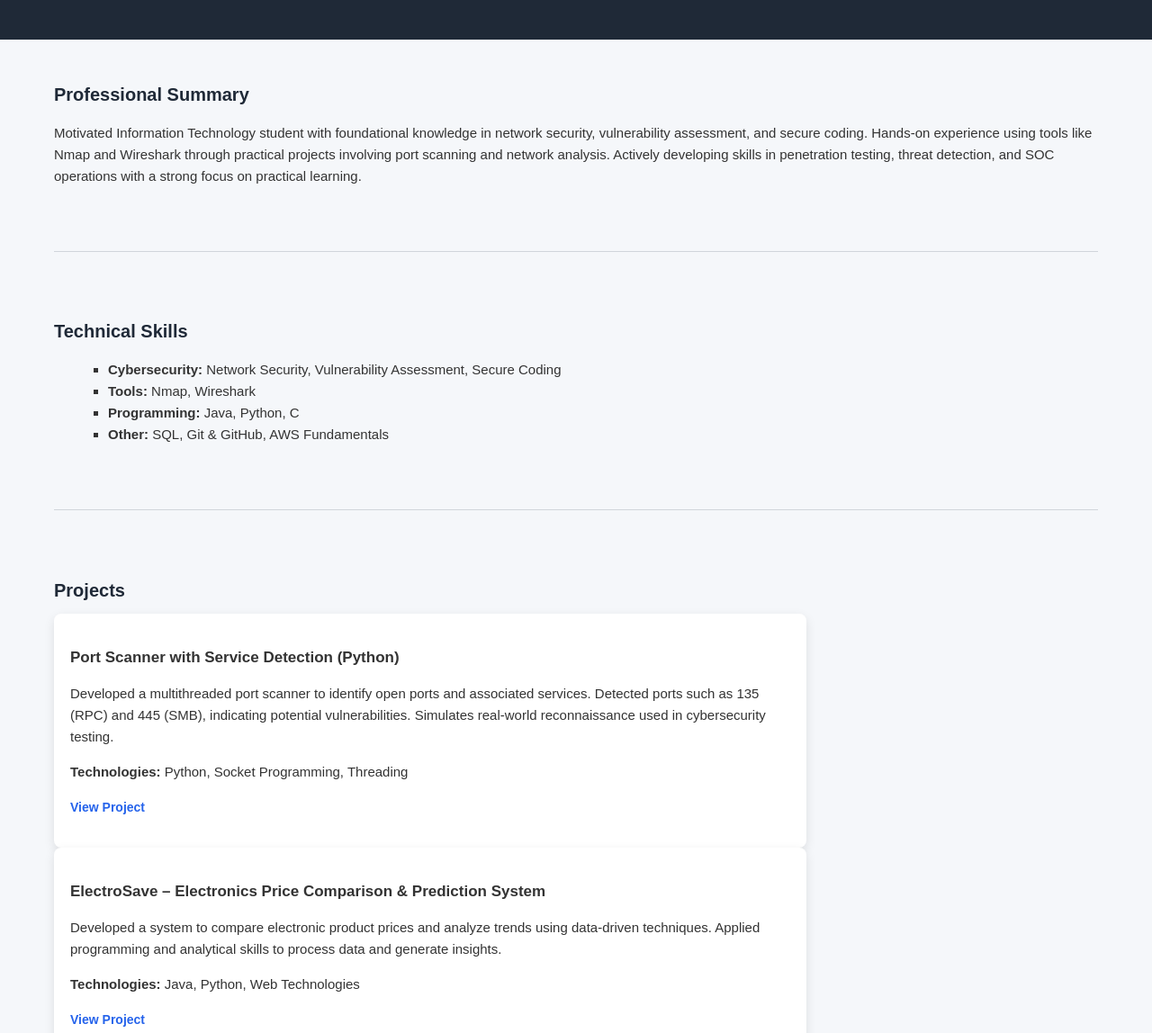
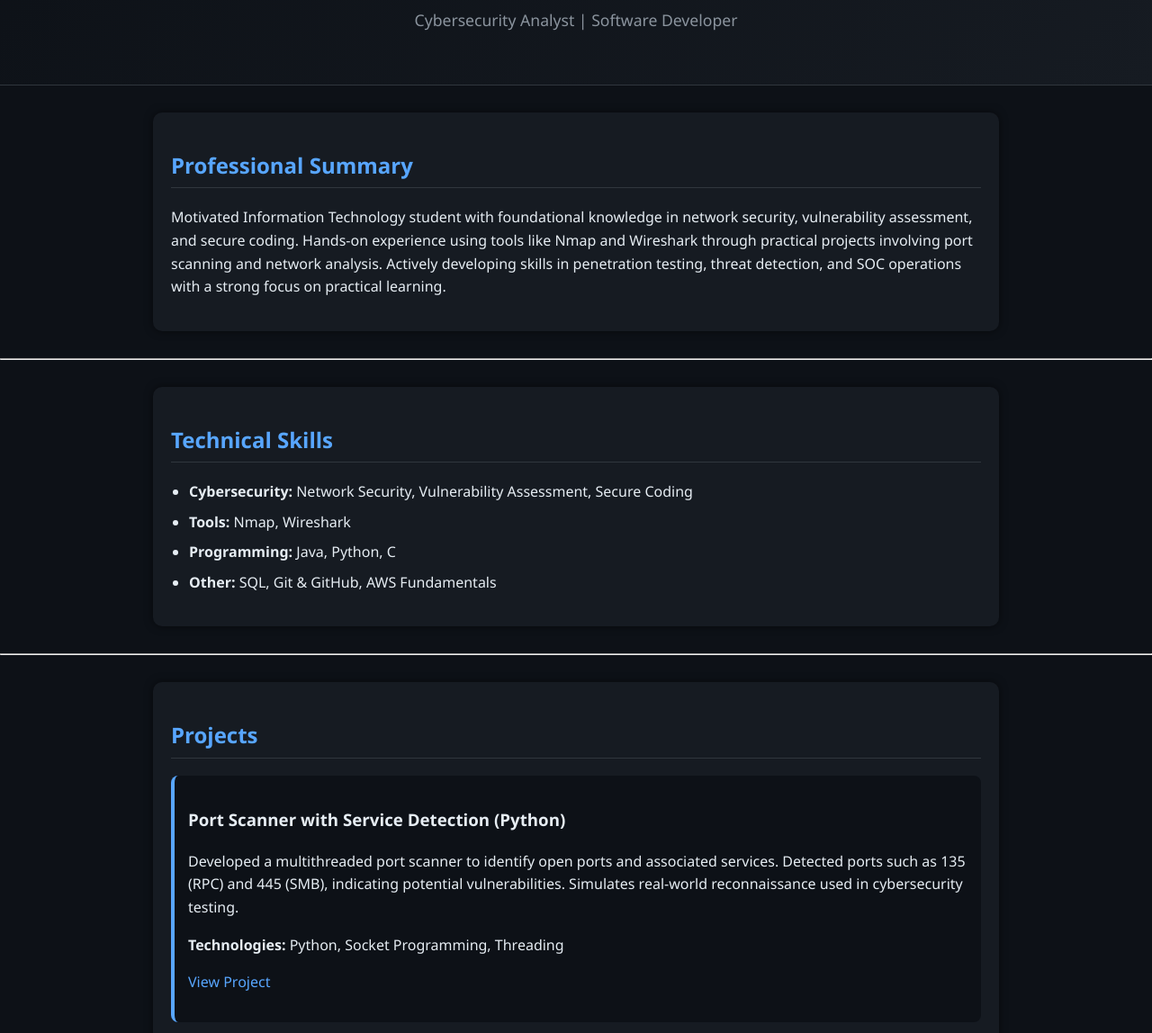
Before and after one commit to DHARUNYADEVI/dharunyadevi.github.io, a plain HTML site: page index.html in a window 1280 px wide. Shown: the part 140-1288 px from the top of the page at 90% size. Drawn offline with Linux system fonts and the light colour scheme.

Commit message:
Update style.css

```diff
--- a/style.css
+++ b/style.css
@@ -1,99 +1,108 @@
+/* ===== GLOBAL STYLES ===== */
 body {
-    font-family: Arial, sans-serif;
     margin: 0;
-    background-color: #f5f7fa;
-    color: #333;
-    font-size: 15px;   /* reduced from default */
+    font-family: 'Segoe UI', sans-serif;
+    background-color: #0d1117;
+    color: #e6edf3;
     line-height: 1.6;
 }
 
-/* Header */
+/* ===== HEADER ===== */
 header {
-    background-color: #1f2937;
-    color: white;
     text-align: center;
-    padding: 35px 20px;
+    padding: 40px 20px;
+    background: linear-gradient(135deg, #0d1117, #161b22);
+    border-bottom: 1px solid #30363d;
 }
 
 header h1 {
-    font-size: 28px;   /* slightly smaller */
-    margin-bottom: 6px;
+    font-size: 2.5rem;
+    color: #58a6ff;
+    margin-bottom: 10px;
 }
 
 header p {
-    font-size: 14px;
+    font-size: 1.1rem;
+    color: #8b949e;
 }
 
-/* Sections */
+/* ===== SECTIONS ===== */
 section {
-    padding: 28px 60px;
+    max-width: 900px;
+    margin: 30px auto;
+    padding: 20px;
+    background: #161b22;
+    border-radius: 10px;
+    box-shadow: 0 0 10px rgba(0,0,0,0.5);
+    transition: transform 0.3s ease;
+}
+
+section:hover {
+    transform: translateY(-5px);
 }
 
 h2 {
-    color: #1f2937;
-    font-size: 20px;   /* reduced heading size */
-    margin-bottom: 10px;
+    color: #58a6ff;
+    border-bottom: 1px solid #30363d;
+    padding-bottom: 5px;
 }
 
-/* Skills */
-ul {
-    list-style-type: square;
-    margin-left: 20px;
-    font-size: 15px;
+/* ===== PROJECT CARDS ===== */
+.project {
+    margin-top: 15px;
+    padding: 15px;
+    background: #0d1117;
+    border-left: 4px solid #58a6ff;
+    border-radius: 8px;
+    transition: 0.3s;
 }
 
-/* Project Card */
-.project {
-    background: white;
-    padding: 18px;
-    border-radius: 8px;
-    box-shadow: 0 4px 12px rgba(0,0,0,0.1);
-    max-width: 800px;
-    font-size: 15px;
+.project:hover {
+    background: #1c2128;
+    transform: scale(1.02);
 }
 
-.project h3 {
-    font-size: 17px;
+/* ===== LINKS ===== */
+a {
+    color: #58a6ff;
+    text-decoration: none;
+}
+
+a:hover {
+    text-decoration: underline;
+}
+
+/* ===== LIST ===== */
+ul {
+    padding-left: 20px;
+}
+
+li {
     margin-bottom: 8px;
 }
 
-.project a {
-    text-decoration: none;
-    color: #2563eb;
-    font-weight: bold;
-    font-size: 14px;
+/* ===== FOOTER ===== */
+footer {
+    text-align: center;
+    padding: 15px;
+    color: #8b949e;
+    border-top: 1px solid #30363d;
 }
 
-.project a:hover {
-    text-decoration: underline;
+section {
+    opacity: 0;
+    transform: translateY(20px);
+    animation: fadeIn 0.8s ease forwards;
 }
 
-/* Divider */
-hr {
-    border: none;
-    height: 1px;
-    background-color: #d1d5db;
-    margin: 28px 60px;
+section:nth-child(1) { animation-delay: 0.2s; }
+section:nth-child(2) { animation-delay: 0.4s; }
+section:nth-child(3) { animation-delay: 0.6s; }
+section:nth-child(4) { animation-delay: 0.8s; }
+
+@keyframes fadeIn {
+    to {
+        opacity: 1;
+        transform: translateY(0);
+    }
 }
-/* Contact links - neutral professional color */
-#contact a {
-    color: #1f2937;          /* same dark color as headings */
-    text-decoration: none;
-    font-weight: 500;
-}
-
-#contact a:hover,
-#contact a:active {
-    text-decoration: underline;
-    color: #000000;          /* slightly darker on hover/touch */
-}
-
-
-/* Footer */
-footer {
-    text-align: center;
-    padding: 14px;
-    background-color: #1f2937;
-    color: white;
-    font-size: 13px;
-}
```
